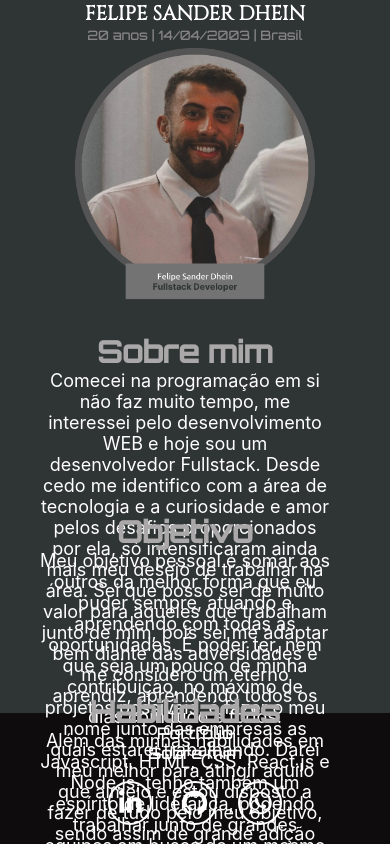
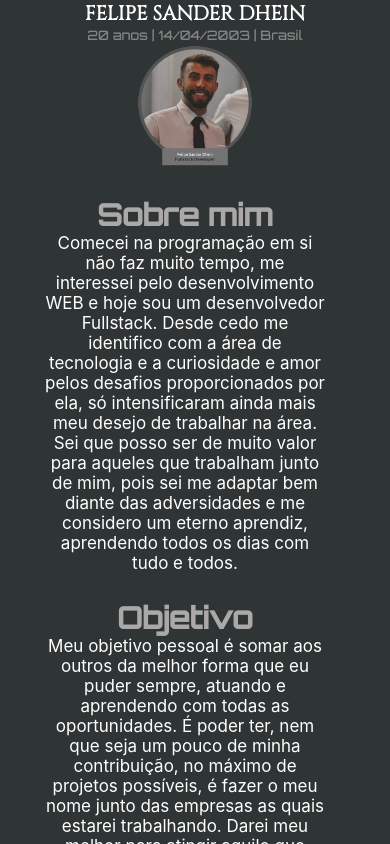
Before and after one commit to NappS5/portfolio, a React (Create React App) app: page / in a window 390 px wide. Shown: the top 844 px of the page. Built offline with nearby package versions, Linux system fonts and the light colour scheme.

Commit message:
responsive

```diff
--- a/src/App.js
+++ b/src/App.js
@@ -1,11 +1,13 @@
-import './App.css';
 import { BrowserRouter as Router, Routes, Route,  } from 'react-router-dom';
 import About from './components/about/about';
 import Footer from './components/footer/footer';
 import Header from './components/header/header';
 import Me from './components/me/me';
+import NewPage from './components/newpage/newpage';
+import './App.css';
+import './components/resposive/responsive.css'
+import './components/me/me.css'
 import './components/reset/reset.css'
-import NewPage from './components/newpage/newpage';
 
 
 function App() {
--- /dev/null
+++ b/src/components/resposive/responsive.css
@@ -0,0 +1,41 @@
+@media (max-width: 768px) {
+    .me-container {
+        height: 120px;
+    }
+    .felipe-sander {
+        max-height: 180px ;
+    }
+    .about-container {
+        flex-direction: column;
+    }
+    .about-group {
+        height: 1150px ;
+        align-items: center;
+        margin-top: 10px;
+    }
+    .about_me {
+        justify-content: center;
+        width: 310px;
+    }
+    .title {
+        padding-top: 10px;
+    }
+    .description {
+        width: 350px;
+        align-items: center;
+        justify-content: center;
+    }
+}
+
+@media (max-width: 480px) {
+    .about_me {
+        justify-content: center;
+        width: 200px;
+    }
+    .description {
+        width: 280px;
+        font-size: 17px;
+        align-items: center;
+        justify-content: center;
+    }
+}
```
